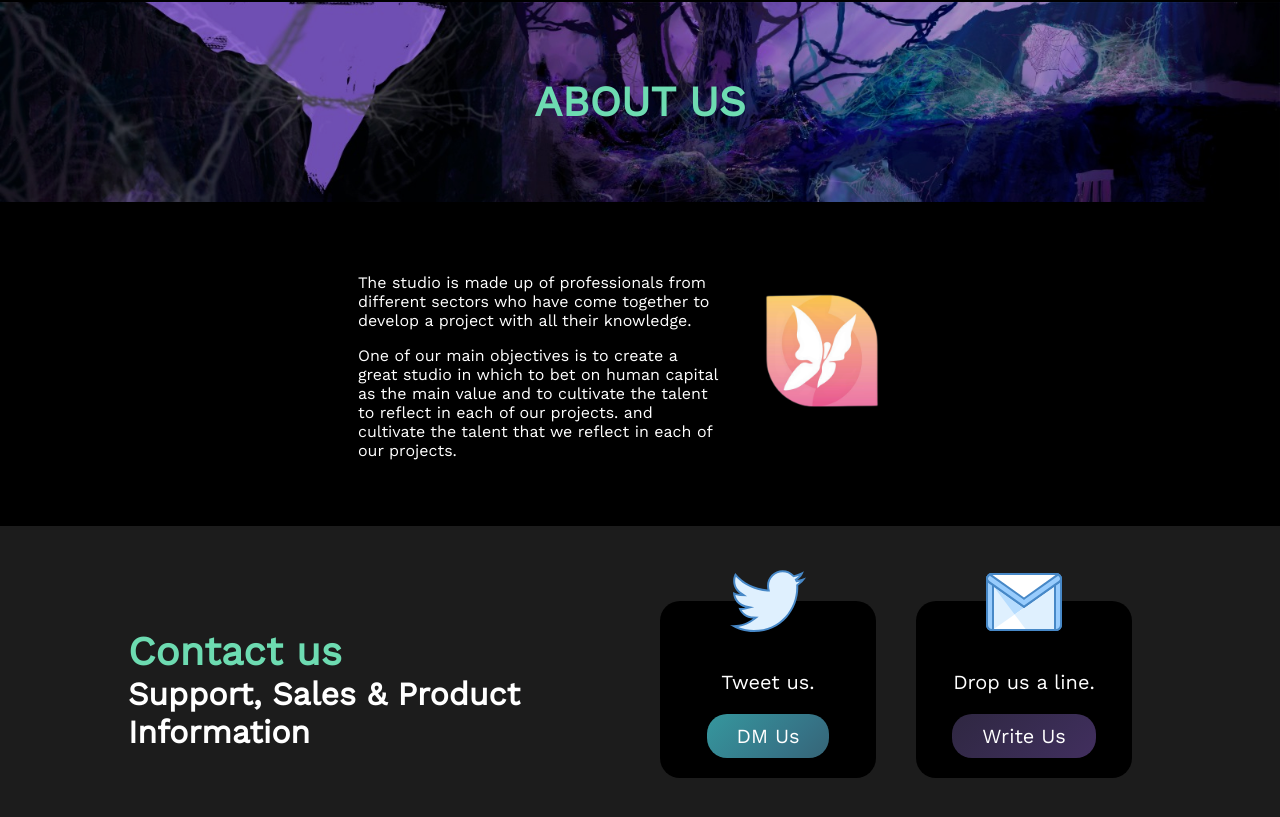
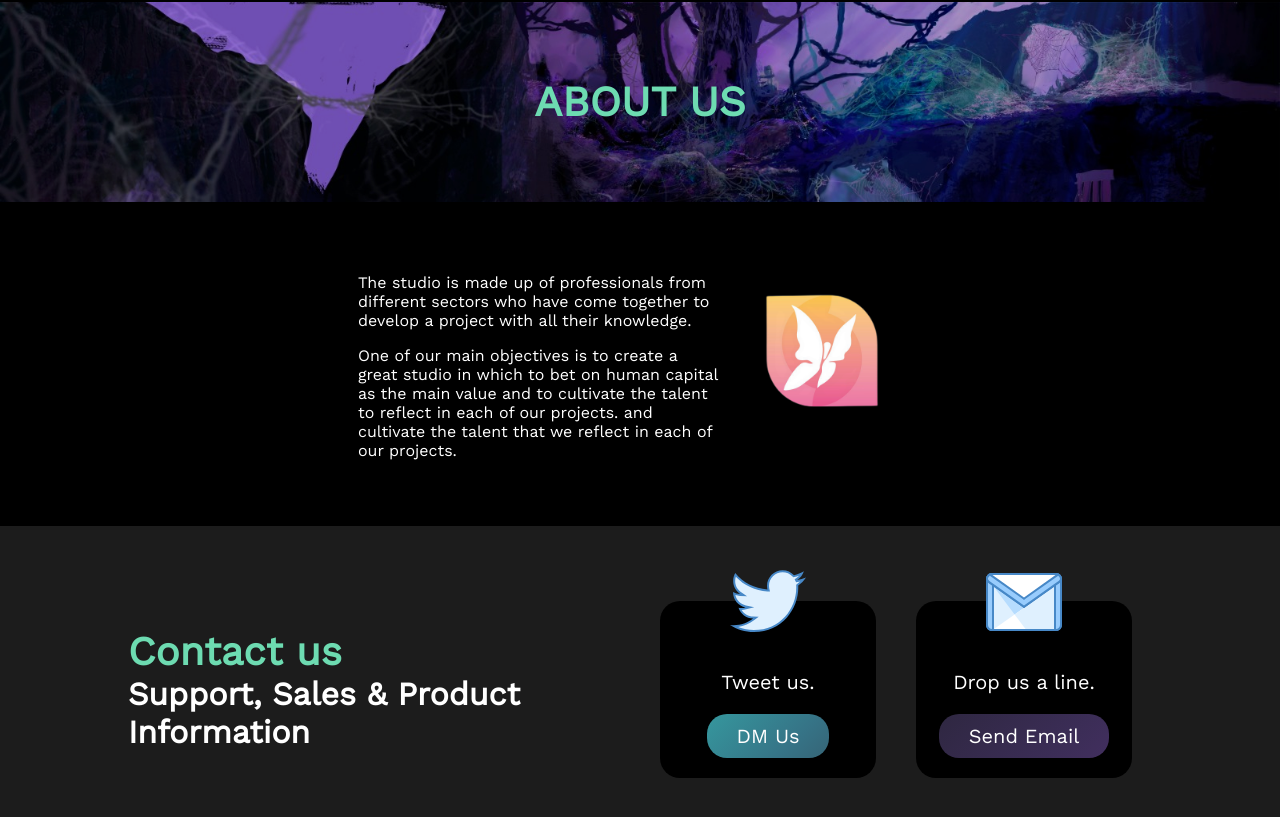
Before and after one commit to rtolem00/flyleaf-studios, a Vue app: page /landing in a window 1280 px wide. Shown: the part 4562-5379 px from the top of the page. Built offline with nearby package versions, Linux system fonts and the light colour scheme.

Commit message:
Update Email.vue

```diff
--- a/src/components/modules/landing/contact-us/Email.vue
+++ b/src/components/modules/landing/contact-us/Email.vue
@@ -9,7 +9,7 @@
       </div>
       <div class="redirection">
         <span>Drop us a line.</span>
-        <a href="mailto:info@flyleafs.es" target="_blank">Write Us</a>
+        <a href="mailto:info@flyleafs.es" target="_blank">Send Email</a>
       </div>
     </Box>
   </div>
```
